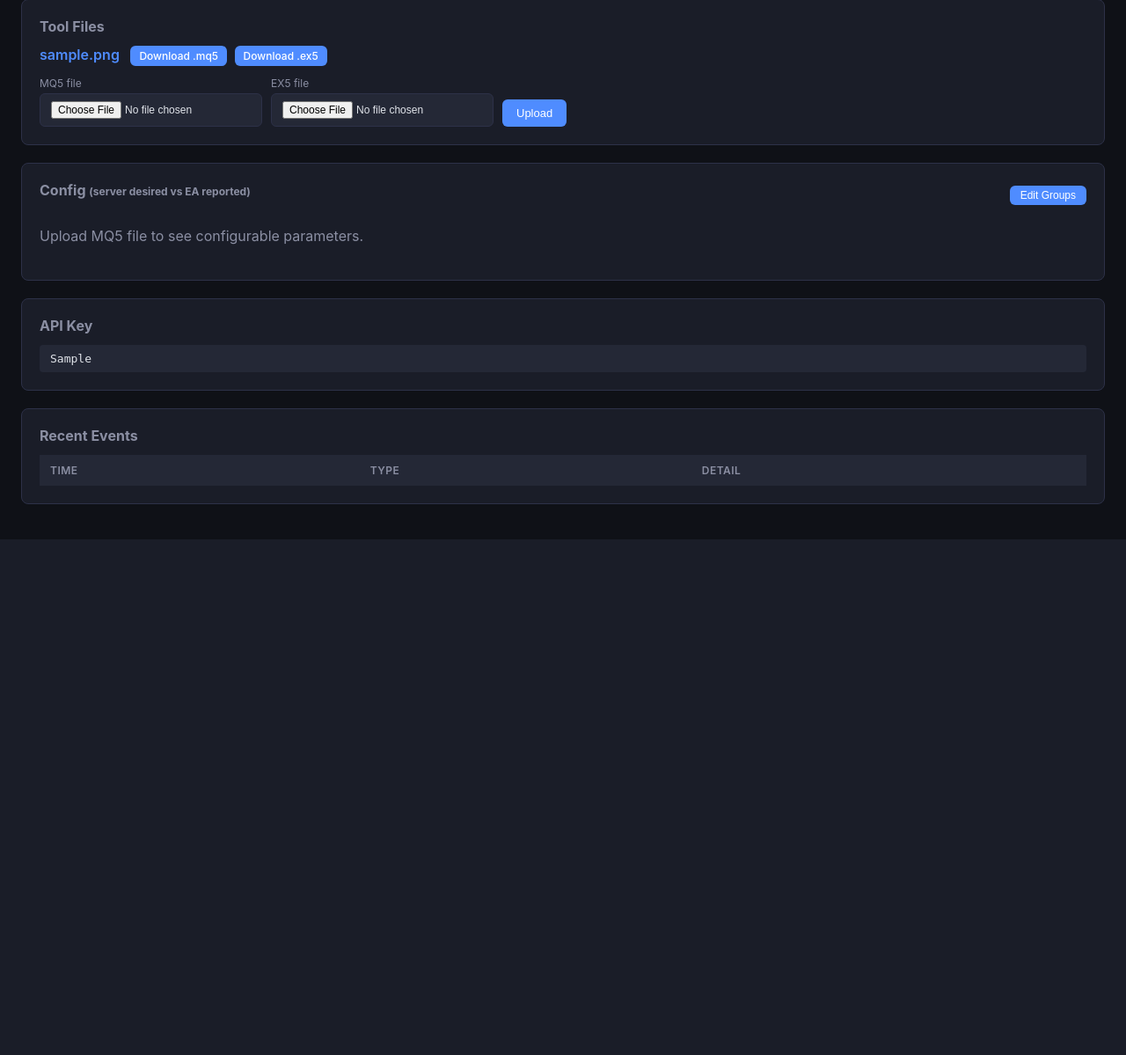
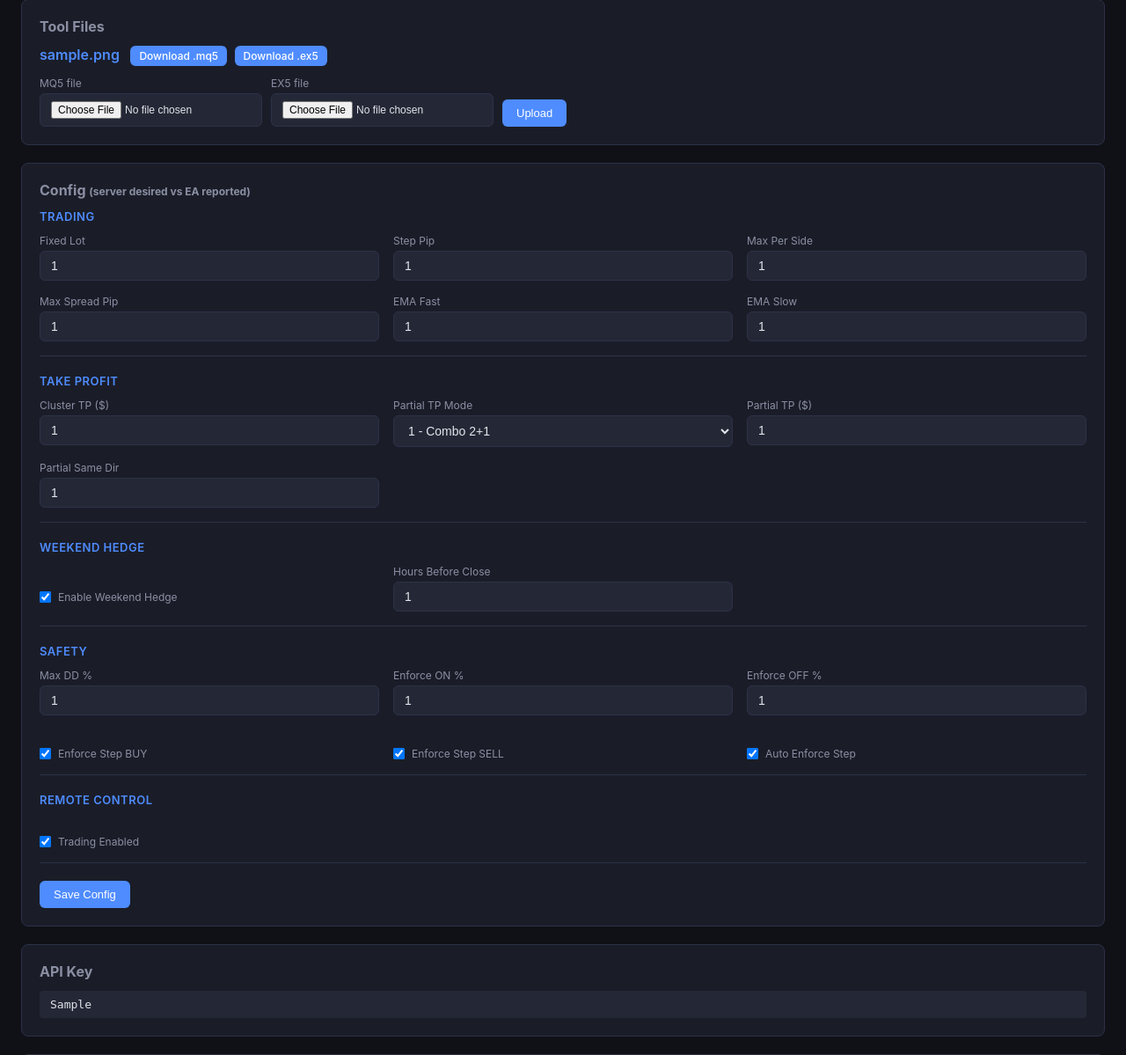
Before and after one commit to ducle8110/ea-remote, a Flask app: page /user/1 in a window 1280 px wide. Shown: the part 516-1715 px from the top of the page at 88% size. Before the commit the page ends 1129 px from the top, so only its background shows below. Run offline with Flask 3, Linux system fonts and the light colour scheme; the visitor is signed in with stand-in values (Sample User, id 1); tables that the repository leaves empty hold one stand-in row (values such as "Sample post"); data that the repository does not hold is empty.

Commit message:
revert: trả về Config hardcode columns + auto-migration
- Revert Config model về 19 cột cố định (fixed_lot, step_pip, ...)
- Revert admin_routes, ea_routes, user_detail.html về bản cũ
- Xóa mq5_parser.py (chưa dùng)
- Thêm auto-migration: detect schema mismatch và recreate configs table

Co-Authored-By: Claude Opus 4.6 <noreply@anthropic.com>

```diff
--- a/remote/api/ea_routes.py
+++ b/remote/api/ea_routes.py
@@ -72,12 +72,8 @@ def heartbeat(user):
                 cmd_data['params'] = {}
         commands.append(cmd_data)
 
-    # Update EA reported config on Config model
+    # Include desired config if it differs from EA's current
     config = Config.query.filter_by(user_id=user.id).first()
-    ea_current_config = data.get('current_config', {})
-    if config and ea_current_config:
-        config.set_ea_reported(ea_current_config)
-
     desired_config = config.to_dict() if config else {}
 
     db.session.commit()
--- a/remote/dashboard/templates/user_detail.html
+++ b/remote/dashboard/templates/user_detail.html
@@ -79,39 +79,141 @@
     </form>
 </div>
 
-<!-- Dynamic Config Editor -->
+<!-- Config Editor (grouped by section) -->
 <div class="card" style="margin-bottom:20px;">
-    <div style="display:flex;justify-content:space-between;align-items:center;">
-        <h2>Config <span style="font-size:12px;color:var(--text2);">(server desired vs EA reported)</span></h2>
-        <button class="btn btn-primary" style="padding:4px 12px;font-size:12px;" onclick="toggleGroupEdit()">Edit Groups</button>
-    </div>
+    <h2>Config <span style="font-size:12px;color:var(--text2);">(server desired vs EA reported)</span></h2>
+    <form id="configForm">
 
-    <div id="noSchema" style="display:none;color:var(--text2);padding:20px 0;">
-        Upload MQ5 file to see configurable parameters.
-    </div>
+        <!-- Trading -->
+        <div class="config-section">
+            <h3 class="section-title">Trading</h3>
+            <div class="grid-3">
+                <div>
+                    <label>Fixed Lot <span id="ea_fixed_lot" class="ea-val"></span></label>
+                    <input type="number" name="fixed_lot" id="cfg_fixed_lot" step="0.01" style="width:100%;">
+                </div>
+                <div>
+                    <label>Step Pip <span id="ea_step_pip" class="ea-val"></span></label>
+                    <input type="number" name="step_pip" id="cfg_step_pip" step="1" style="width:100%;">
+                </div>
+                <div>
+                    <label>Max Per Side <span id="ea_max_per_side" class="ea-val"></span></label>
+                    <input type="number" name="max_per_side" id="cfg_max_per_side" step="1" style="width:100%;">
+                </div>
+                <div>
+                    <label>Max Spread Pip <span id="ea_max_spread_pip" class="ea-val"></span></label>
+                    <input type="number" name="max_spread_pip" id="cfg_max_spread_pip" step="1" style="width:100%;">
+                </div>
+                <div>
+                    <label>EMA Fast <span id="ea_ema_fast" class="ea-val"></span></label>
+                    <input type="number" name="ema_fast" id="cfg_ema_fast" step="1" style="width:100%;">
+                </div>
+                <div>
+                    <label>EMA Slow <span id="ea_ema_slow" class="ea-val"></span></label>
+                    <input type="number" name="ema_slow" id="cfg_ema_slow" step="1" style="width:100%;">
+                </div>
+            </div>
+        </div>
 
-    <form id="configForm" style="display:none;">
-        <div id="configFields"></div>
+        <!-- Take Profit -->
+        <div class="config-section">
+            <h3 class="section-title">Take Profit</h3>
+            <div class="grid-3">
+                <div>
+                    <label>Cluster TP ($) <span id="ea_cluster_tp_usd" class="ea-val"></span></label>
+                    <input type="number" name="cluster_tp_usd" id="cfg_cluster_tp_usd" step="0.01" style="width:100%;">
+                </div>
+                <div>
+                    <label>Partial TP Mode <span id="ea_partial_tp_mode" class="ea-val"></span></label>
+                    <select name="partial_tp_mode" id="cfg_partial_tp_mode" style="width:100%;">
+                        <option value="0">0 - CloseFar</option>
+                        <option value="1">1 - Combo 2+1</option>
+                        <option value="2">2 - Dual</option>
+                    </select>
+                </div>
+                <div>
+                    <label>Partial TP ($) <span id="ea_partial_tp_usd" class="ea-val"></span></label>
+                    <input type="number" name="partial_tp_usd" id="cfg_partial_tp_usd" step="0.01" style="width:100%;">
+                </div>
+                <div>
+                    <label>Partial Same Dir <span id="ea_partial_tp_same_dir" class="ea-val"></span></label>
+                    <input type="number" name="partial_tp_same_dir" id="cfg_partial_tp_same_dir" step="1" style="width:100%;">
+                </div>
+            </div>
+        </div>
+
+        <!-- Weekend -->
+        <div class="config-section">
+            <h3 class="section-title">Weekend Hedge</h3>
+            <div class="grid-3">
+                <div style="display:flex;align-items:center;gap:8px;padding-top:20px;">
+                    <input type="checkbox" name="enable_weekend_hedge" id="cfg_enable_weekend_hedge">
+                    <label for="cfg_enable_weekend_hedge" style="margin:0;">Enable Weekend Hedge
+                        <span id="ea_enable_weekend_hedge" class="ea-val"></span>
+                    </label>
+                </div>
+                <div>
+                    <label>Hours Before Close <span id="ea_hours_before_close" class="ea-val"></span></label>
+                    <input type="number" name="hours_before_close" id="cfg_hours_before_close" step="1" style="width:100%;">
+                </div>
+            </div>
+        </div>
+
+        <!-- Safety -->
+        <div class="config-section">
+            <h3 class="section-title">Safety</h3>
+            <div class="grid-3">
+                <div>
+                    <label>Max DD % <span id="ea_max_drawdown_percent" class="ea-val"></span></label>
+                    <input type="number" name="max_drawdown_percent" id="cfg_max_drawdown_percent" step="0.1" style="width:100%;">
+                </div>
+                <div>
+                    <label>Enforce ON % <span id="ea_enforce_on_pct" class="ea-val"></span></label>
+                    <input type="number" name="enforce_on_pct" id="cfg_enforce_on_pct" step="1" style="width:100%;">
+                </div>
+                <div>
+                    <label>Enforce OFF % <span id="ea_enforce_off_pct" class="ea-val"></span></label>
+                    <input type="number" name="enforce_off_pct" id="cfg_enforce_off_pct" step="1" style="width:100%;">
+                </div>
+                <div style="display:flex;align-items:center;gap:8px;padding-top:20px;">
+                    <input type="checkbox" name="enforce_step_buy" id="cfg_enforce_step_buy">
+                    <label for="cfg_enforce_step_buy" style="margin:0;">Enforce Step BUY
+                        <span id="ea_enforce_step_buy" class="ea-val"></span>
+                    </label>
+                </div>
+                <div style="display:flex;align-items:center;gap:8px;padding-top:20px;">
+                    <input type="checkbox" name="enforce_step_sell" id="cfg_enforce_step_sell">
+                    <label for="cfg_enforce_step_sell" style="margin:0;">Enforce Step SELL
+                        <span id="ea_enforce_step_sell" class="ea-val"></span>
+                    </label>
+                </div>
+                <div style="display:flex;align-items:center;gap:8px;padding-top:20px;">
+                    <input type="checkbox" name="auto_enforce_step" id="cfg_auto_enforce_step">
+                    <label for="cfg_auto_enforce_step" style="margin:0;">Auto Enforce Step
+                        <span id="ea_auto_enforce_step" class="ea-val"></span>
+                    </label>
+                </div>
+            </div>
+        </div>
+
+        <!-- Remote -->
+        <div class="config-section">
+            <h3 class="section-title">Remote Control</h3>
+            <div class="grid-3">
+                <div style="display:flex;align-items:center;gap:8px;padding-top:20px;">
+                    <input type="checkbox" name="trading_enabled" id="cfg_trading_enabled">
+                    <label for="cfg_trading_enabled" style="margin:0;">Trading Enabled
+                        <span id="ea_trading_enabled" class="ea-val"></span>
+                    </label>
+                </div>
+            </div>
+        </div>
+
         <div style="margin-top:16px;">
             <button type="submit" class="btn btn-primary">Save Config</button>
             <span id="saveResult" style="margin-left:12px;font-size:13px;color:var(--text2);"></span>
         </div>
     </form>
-
-    <!-- Group Edit Panel -->
-    <div id="groupEditPanel" style="display:none;margin-top:16px;padding:16px;background:var(--bg2);border-radius:8px;">
-        <h3 style="font-size:14px;margin-bottom:12px;">Manage Groups</h3>
-        <div style="display:flex;gap:8px;margin-bottom:12px;">
-            <input type="text" id="newGroupName" placeholder="New group name..." style="flex:1;">
-            <button class="btn btn-primary" style="padding:4px 12px;" onclick="addGroup()">Add Group</button>
-        </div>
-        <div id="groupAssignments"></div>
-        <div style="margin-top:12px;">
-            <button class="btn btn-primary" onclick="saveGroups()">Save Groups</button>
-            <button class="btn" style="margin-left:8px;" onclick="toggleGroupEdit()">Cancel</button>
-            <span id="groupSaveResult" style="margin-left:12px;font-size:13px;color:var(--text2);"></span>
-        </div>
-    </div>
 </div>
 
 <!-- API Key -->
@@ -142,136 +244,16 @@
 <style>
 .config-section { margin-bottom:20px; padding-bottom:16px; border-bottom:1px solid var(--border); }
 .config-section:last-of-type { border-bottom:none; }
-.section-title { font-size:13px; font-weight:600; color:var(--accent); text-transform:uppercase; letter-spacing:0.5px; margin-bottom:12px; cursor:pointer; }
-.section-title:hover { opacity:0.8; }
+.section-title { font-size:13px; font-weight:600; color:var(--accent); text-transform:uppercase; letter-spacing:0.5px; margin-bottom:12px; }
 .ea-val { color:var(--text2); font-size:11px; }
-.ea-val.diff { color:#e74c3c; font-weight:600; }
-.param-comment { font-size:11px; color:var(--text2); margin-top:2px; }
-.group-assign-row { display:flex; align-items:center; gap:8px; padding:4px 0; }
-.group-assign-row label { flex:1; font-size:13px; }
-.group-assign-row select { width:160px; font-size:12px; }
 </style>
 <script>
 const userId = {{ user.id }};
-let paramSchema = [];
-let paramGroups = {};
-let serverConfig = {};
-let eaConfig = {};
-
-function formatLabel(key) {
-    return key.replace(/_/g, ' ').replace(/\b\w/g, c => c.toUpperCase());
-}
-
-function renderConfigForm() {
-    const container = document.getElementById('configFields');
-    container.innerHTML = '';
-
-    if (!paramSchema.length) {
-        document.getElementById('noSchema').style.display = 'block';
-        document.getElementById('configForm').style.display = 'none';
-        return;
-    }
-    document.getElementById('noSchema').style.display = 'none';
-    document.getElementById('configForm').style.display = 'block';
-
-    // Build reverse map: paramName -> groupName
-    const paramToGroup = {};
-    for (const [gName, params] of Object.entries(paramGroups)) {
-        for (const p of params) paramToGroup[p] = gName;
-    }
-
-    // Group params
-    const grouped = {};
-    for (const p of paramSchema) {
-        const group = paramToGroup[p.name] || 'Ungrouped';
-        if (!grouped[group]) grouped[group] = [];
-        grouped[group].push(p);
-    }
-
-    // Always add trading_enabled at end
-    const tradingEnabledSchema = {name: 'trading_enabled', type: 'bool', default: true, comment: 'Kill switch'};
-
-    // Sort groups: named groups first, Ungrouped last
-    const groupNames = Object.keys(grouped).sort((a, b) => {
-        if (a === 'Ungrouped') return 1;
-        if (b === 'Ungrouped') return -1;
-        return a.localeCompare(b);
-    });
-
-    for (const gName of groupNames) {
-        const section = document.createElement('div');
-        section.className = 'config-section';
-        section.innerHTML = `<h3 class="section-title" onclick="this.nextElementSibling.style.display=this.nextElementSibling.style.display==='none'?'':'none'">${gName}</h3>`;
-
-        const grid = document.createElement('div');
-        grid.className = 'grid-3';
-
-        for (const p of grouped[gName]) {
-            grid.appendChild(renderParam(p));
-        }
-        section.appendChild(grid);
-        container.appendChild(section);
-    }
-
-    // Remote Control section (trading_enabled - always present)
-    const rcSection = document.createElement('div');
-    rcSection.className = 'config-section';
-    rcSection.innerHTML = '<h3 class="section-title">Remote Control</h3>';
-    const rcGrid = document.createElement('div');
-    rcGrid.className = 'grid-3';
-    rcGrid.appendChild(renderParam(tradingEnabledSchema));
-    rcSection.appendChild(rcGrid);
-    container.appendChild(rcSection);
-}
-
-function renderParam(p) {
-    const div = document.createElement('div');
-    const val = serverConfig[p.name] !== undefined ? serverConfig[p.name] : p.default;
-    const eaVal = eaConfig[p.name];
-    const isDiff = eaVal !== undefined && eaVal !== val;
-    const eaDisplay = eaVal !== undefined ? `(EA: ${eaVal})` : '';
-    const diffClass = isDiff ? ' diff' : '';
-
-    if (p.type === 'bool') {
-        div.innerHTML = `
-            <div style="display:flex;align-items:center;gap:8px;padding-top:20px;">
-                <input type="checkbox" name="${p.name}" id="cfg_${p.name}" ${val ? 'checked' : ''}>
-                <label for="cfg_${p.name}" style="margin:0;">${formatLabel(p.name)}
-                    <span class="ea-val${diffClass}">${eaDisplay}</span>
-                </label>
-            </div>
-            ${p.comment ? `<div class="param-comment">${p.comment}</div>` : ''}`;
-    } else if (p.type === 'enum') {
-        div.innerHTML = `
-            <div>
-                <label>${formatLabel(p.name)} <span class="ea-val${diffClass}">${eaDisplay}</span></label>
-                <input type="text" name="${p.name}" id="cfg_${p.name}" value="${val || ''}" style="width:100%;">
-                ${p.comment ? `<div class="param-comment">${p.comment}</div>` : ''}
-            </div>`;
-    } else if (p.type === 'double') {
-        div.innerHTML = `
-            <div>
-                <label>${formatLabel(p.name)} <span class="ea-val${diffClass}">${eaDisplay}</span></label>
-                <input type="number" name="${p.name}" id="cfg_${p.name}" step="0.01" value="${val ?? ''}" style="width:100%;">
-                ${p.comment ? `<div class="param-comment">${p.comment}</div>` : ''}
-            </div>`;
-    } else if (p.type === 'int') {
-        div.innerHTML = `
-            <div>
-                <label>${formatLabel(p.name)} <span class="ea-val${diffClass}">${eaDisplay}</span></label>
-                <input type="number" name="${p.name}" id="cfg_${p.name}" step="1" value="${val ?? ''}" style="width:100%;">
-                ${p.comment ? `<div class="param-comment">${p.comment}</div>` : ''}
-            </div>`;
-    } else {
-        div.innerHTML = `
-            <div>
-                <label>${formatLabel(p.name)} <span class="ea-val${diffClass}">${eaDisplay}</span></label>
-                <input type="text" name="${p.name}" id="cfg_${p.name}" value="${val || ''}" style="width:100%;">
-                ${p.comment ? `<div class="param-comment">${p.comment}</div>` : ''}
-            </div>`;
-    }
-    return div;
-}
+const boolParams = ['enable_weekend_hedge','enforce_step_buy','enforce_step_sell','auto_enforce_step','trading_enabled'];
+const numParams = ['fixed_lot','step_pip','max_per_side','max_spread_pip','ema_fast','ema_slow',
+    'cluster_tp_usd','partial_tp_usd','partial_tp_same_dir',
+    'hours_before_close','max_drawdown_percent','enforce_on_pct','enforce_off_pct'];
+const selectParams = ['partial_tp_mode'];
 
 async function loadUser() {
     const res = await fetch(`/api/admin/user/${userId}`);
@@ -295,12 +277,33 @@ async function loadUser() {
     document.getElementById('sPos').textContent = hb.buy_count + ' / ' + hb.sell_count;
     document.getElementById('sSpread').textContent = hb.spread_pip.toFixed(1) + ' pip';
 
-    // Store data and render config
-    paramSchema = d.param_schema || [];
-    serverConfig = d.server_config || {};
-    eaConfig = d.ea_config || {};
-    paramGroups = d.param_groups || {};
-    renderConfigForm();
+    // Fill config form
+    const cfg = d.server_config;
+    const eaCfg = d.ea_config;
+
+    numParams.forEach(k => {
+        const el = document.getElementById('cfg_' + k);
+        if (el && cfg[k] !== undefined) el.value = cfg[k];
+        const eaEl = document.getElementById('ea_' + k);
+        if (eaEl && eaCfg[k] !== undefined) eaEl.textContent = `(EA: ${eaCfg[k]})`;
+    });
+
+    selectParams.forEach(k => {
+        const el = document.getElementById('cfg_' + k);
+        if (el && cfg[k] !== undefined) el.value = cfg[k];
+        const eaEl = document.getElementById('ea_' + k);
+        if (eaEl && eaCfg[k] !== undefined) {
+            const modeNames = {0: 'CloseFar', 1: 'Combo', 2: 'Dual'};
+            eaEl.textContent = `(EA: ${modeNames[eaCfg[k]] || eaCfg[k]})`;
+        }
+    });
+
+    boolParams.forEach(k => {
+        const el = document.getElementById('cfg_' + k);
+        if (el) el.checked = !!cfg[k];
+        const eaEl = document.getElementById('ea_' + k);
+        if (eaEl && eaCfg[k] !== undefined) eaEl.textContent = `(EA: ${eaCfg[k]})`;
+    });
 }
 
 async function sendCmd(type) {
@@ -319,11 +322,17 @@ async function sendCmd(type) {
 document.getElementById('configForm').addEventListener('submit', async (e) => {
     e.preventDefault();
     const data = {};
-    const inputs = document.querySelectorAll('#configFields input, #configFields select');
-    inputs.forEach(el => {
-        if (el.type === 'checkbox') data[el.name] = el.checked;
-        else if (el.type === 'number') data[el.name] = parseFloat(el.value);
-        else data[el.name] = el.value;
+    numParams.forEach(k => {
+        const el = document.getElementById('cfg_' + k);
+        if (el) data[k] = parseFloat(el.value);
+    });
+    selectParams.forEach(k => {
+        const el = document.getElementById('cfg_' + k);
+        if (el) data[k] = parseInt(el.value);
+    });
+    boolParams.forEach(k => {
+        const el = document.getElementById('cfg_' + k);
+        if (el) data[k] = el.checked;
     });
 
     const res = await fetch(`/api/admin/user/${userId}/config`, {
@@ -347,76 +356,10 @@ document.getElementById('uploadForm').addEventListener('submit', async (e) => {
     });
     const d = await res.json();
     document.getElementById('uploadResult').textContent = d.status === 'ok'
-        ? `Uploaded: ${d.tool_filename} (${d.params_parsed} params parsed)`
+        ? `Uploaded: ${d.tool_filename}`
         : `Error: ${d.error}`;
     if (d.status === 'ok') setTimeout(() => location.reload(), 1000);
 });
-
-// Group management
-let groupEditVisible = false;
-function toggleGroupEdit() {
-    groupEditVisible = !groupEditVisible;
-    document.getElementById('groupEditPanel').style.display = groupEditVisible ? 'block' : 'none';
-    if (groupEditVisible) renderGroupEditor();
-}
-
-function renderGroupEditor() {
-    const container = document.getElementById('groupAssignments');
-    const allGroups = Object.keys(paramGroups).filter(g => g !== 'Ungrouped');
-
-    // Build param -> group map
-    const paramToGroup = {};
-    for (const [gName, params] of Object.entries(paramGroups)) {
-        for (const p of params) paramToGroup[p] = gName;
-    }
-
-    let html = '';
-    for (const p of paramSchema) {
-        const currentGroup = paramToGroup[p.name] || '';
-        html += `<div class="group-assign-row">
-            <label>${p.name} <span style="color:var(--text2);font-size:11px;">(${p.type})</span></label>
-            <select data-param="${p.name}">
-                <option value="" ${!currentGroup ? 'selected' : ''}>Ungrouped</option>
-                ${allGroups.map(g => `<option value="${g}" ${currentGroup === g ? 'selected' : ''}>${g}</option>`).join('')}
-            </select>
-        </div>`;
-    }
-    container.innerHTML = html;
-}
-
-function addGroup() {
-    const input = document.getElementById('newGroupName');
-    const name = input.value.trim();
-    if (!name) return;
-    if (!paramGroups[name]) paramGroups[name] = [];
-    input.value = '';
-    renderGroupEditor();
-}
-
-async function saveGroups() {
-    // Collect assignments from selects
-    const newGroups = {};
-    document.querySelectorAll('#groupAssignments select').forEach(sel => {
-        const param = sel.dataset.param;
-        const group = sel.value;
-        if (group) {
-            if (!newGroups[group]) newGroups[group] = [];
-            newGroups[group].push(param);
-        }
-    });
-
-    const res = await fetch(`/api/admin/user/${userId}/groups`, {
-        method: 'PUT',
-        headers: {'Content-Type': 'application/json'},
-        body: JSON.stringify(newGroups)
-    });
-    const d = await res.json();
-    document.getElementById('groupSaveResult').textContent = d.status === 'ok' ? 'Saved!' : `Error: ${d.error}`;
-    if (d.status === 'ok') {
-        paramGroups = newGroups;
-        renderConfigForm();
-    }
-}
 
 loadUser();
 setInterval(loadUser, 5000);
```
Also changed, not shown: remote/api/admin_routes.py (+18 -53 lines), remote/app.py (+15 -1 lines), remote/models.py (+39 -57 lines), remote/mq5_parser.py (deleted, +0 -125 lines).
